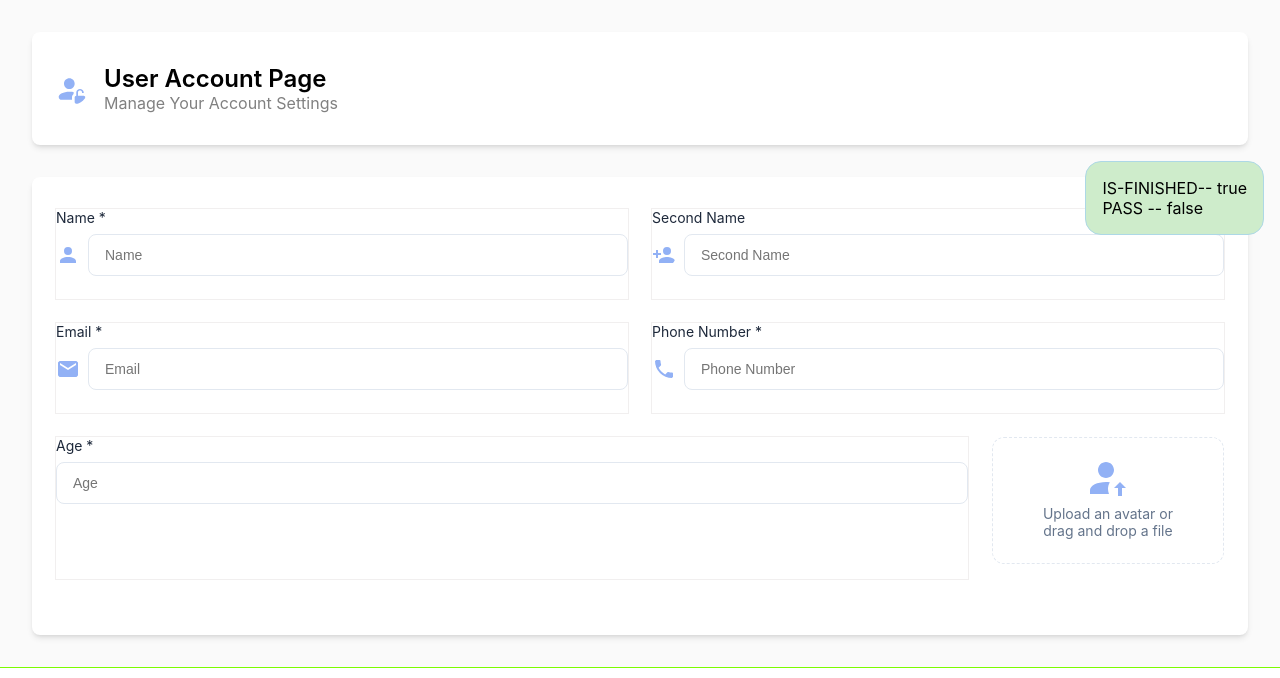
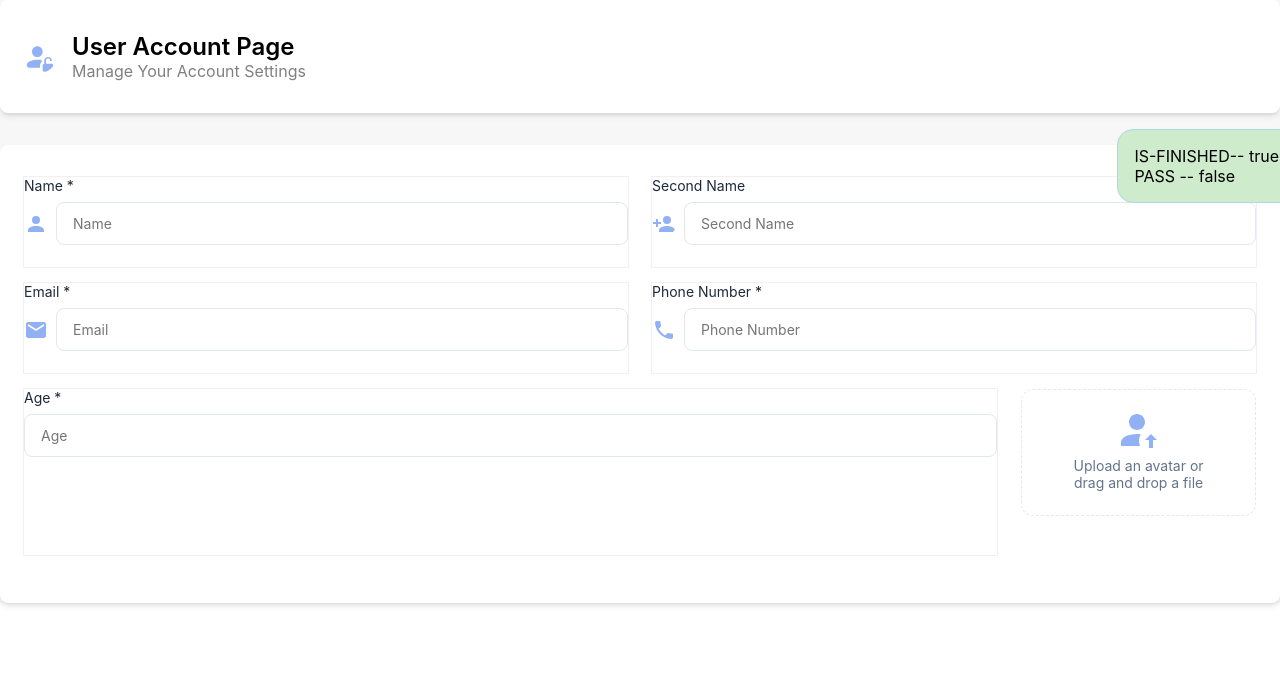
Before and after one commit to DmDrozhin/user-acc-page, a Vue app: page / in a window 1280 px wide. Shown: the top 678 px of the page. Built offline with nearby package versions, Linux system fonts and the light colour scheme.

Commit message:
Embed-vue-advanced. add global and element styles

```diff
--- a/src/styles/base.css
+++ b/src/styles/base.css
@@ -13,6 +13,11 @@
   margin: 0;
   padding: 0;
   font-weight: normal;
+}
+hr {
+  border: none;
+  border-bottom: 0.5px dotted rgba(0, 0, 0, 0.1);
+  margin: 0.25rem 0;
 }
 html {
   height: 100%;
@@ -37,8 +42,6 @@ body {
 #app {
   max-width: 1280px;
   margin: 0 auto;
-  padding: 2rem;
   font-weight: normal;
-  outline: 1px solid lawngreen;
-  background-color: rgba(0, 0, 0, 0.02);
+  background-color: rgba(0, 0, 0, 0.03);
 }
--- a/src/styles/elements.scss
+++ b/src/styles/elements.scss
@@ -5,16 +5,19 @@
   &__row-wrapper {
     width: 100%;
     display: flex;
-    gap: 1.5rem;
+    flex-wrap: wrap;
+    gap: 1rem 1.5rem;
+    margin-bottom: 1rem;
+    @media screen and (min-width: $breakpoint-md) {
+      flex-wrap: nowrap;
+    }
   }
   &__block {
     width: 100%;
     min-height: 90px;
-    margin-bottom: 1.5rem;
     outline: 1px solid rgb(241, 239, 239);
   }
   &__input-wrapper {
-    position: relative;
     display: flex;
     align-items: center;
     gap: 0.5rem;
@@ -31,7 +34,9 @@
     padding: 0.75rem 1rem;
     border: 1px solid $border-color;
     border-radius: $radius-md;
+    font-family: $font-family;
     font-size: 0.875rem;
+    color: $text-secondary;
     background: $surface;
     transition: $transition;
     &:focus {
@@ -114,3 +119,29 @@
   border-radius: 50%;
   filter: opacity(0.5);
 }
+.wrapper-base {
+  display: flex;
+  align-items: center;
+  gap: 0.5rem;
+}
+// Delete Button
+  .delete-btn {
+    $size: 26px;
+    background: $surface;
+    cursor: pointer;
+    padding: 0;
+    border: none;
+    color: $text-primary;
+    font-size: $font-size-sm;
+    line-height: $size;
+    width: $size;
+    height: $size;
+    border-radius: 50%;
+    text-align: center;
+    border: 1px solid $border-color;
+    transition: $transition;
+    &:hover {
+      box-shadow: $shadow-md;
+    }
+    z-index: 10;
+  }
--- a/src/styles/variables.scss
+++ b/src/styles/variables.scss
@@ -33,10 +33,12 @@ $box-shadow-sm: 0 2px 10px rgba(0, 0, 0, 0.05);
 $font-family: 'Inter', -apple-system, BlinkMacSystemFont, 'Segoe UI', Roboto, sans-serif;
 $font-size-lg: 1.125rem; // 18px
 $font-size-base: 1rem; // 16px
+$font-size-md: 0.875rem; // 14px
 $font-size-sm: 0.75rem; // 12px
 
-$spacing-xs: 0.25rem; // 4px
-$spacing-sm: 0.5rem; // 8px
+$spacing-tiny: 0.25rem; // 4px
+$spacing-xs: 0.5rem; // 8px
+$spacing-sm: 0.75rem; // 12px
 $spacing-base: 1rem; // 16px
 $spacing-md: 1.25rem; // 20px
 $spacing-lg: 1.5rem; // 24px
```
